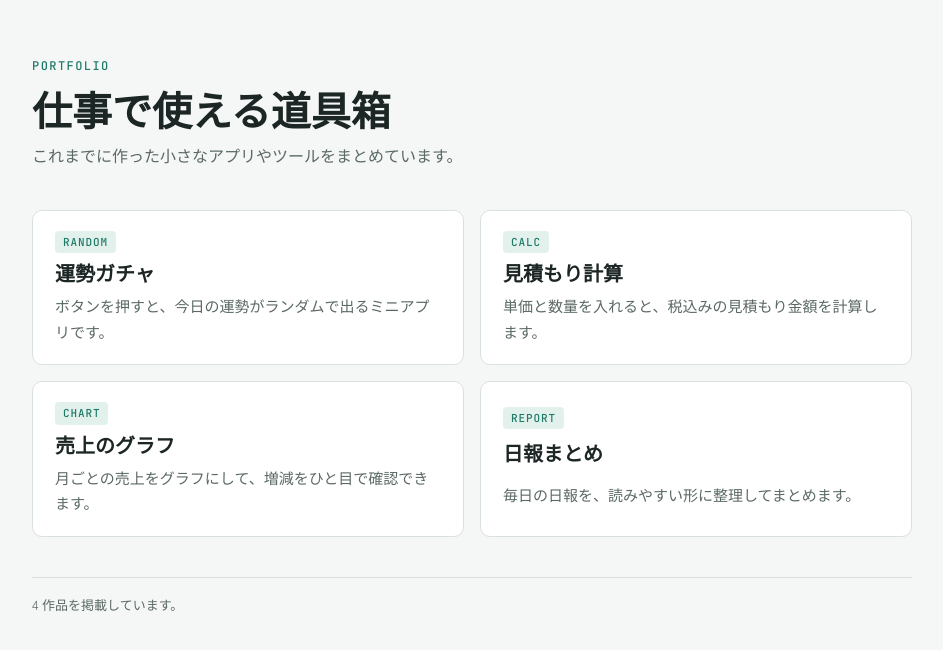
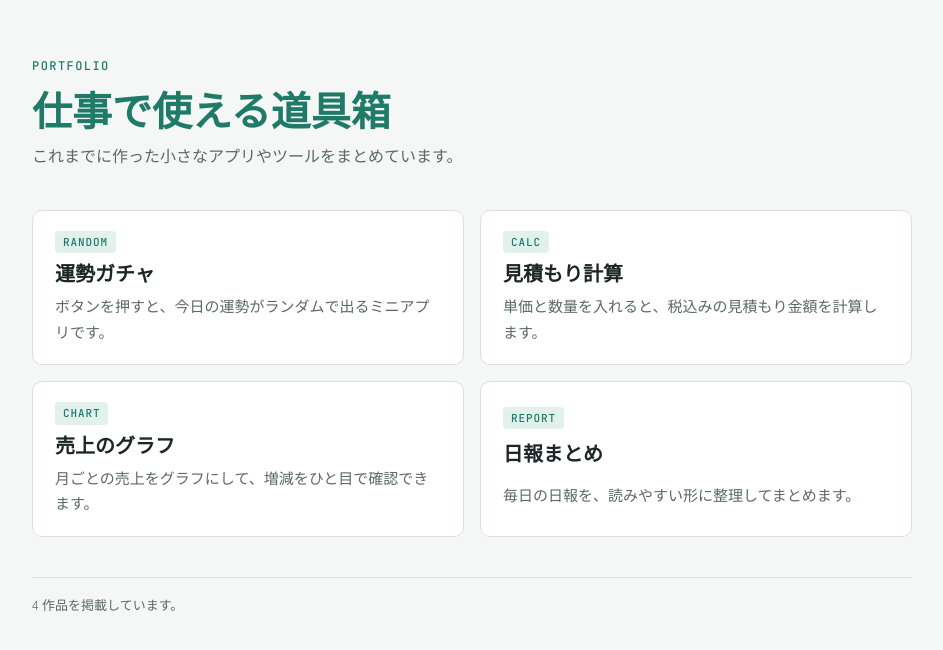
Before and after one commit to humiyan02/my-works, a plain HTML site: page public/index.html in a window 1280 px wide. Shown: the whole page, without its empty margins (168-1111 px from the left). Drawn offline with Linux system fonts and the light colour scheme.

Commit message:
ポートフォリオの見出しの色を変える

```diff
--- a/public/index.html
+++ b/public/index.html
@@ -48,7 +48,7 @@
     font-family: var(--font-mono); font-size: 12px; letter-spacing: 0.12em;
     text-transform: uppercase; color: var(--accent); margin: 0;
   }
-  h1 { margin: 0; font-size: clamp(28px, 5vw, 40px); font-weight: 700; line-height: 1.25; text-wrap: balance; }
+  h1 { margin: 0; color: var(--accent); font-size: clamp(28px, 5vw, 40px); font-weight: 700; line-height: 1.25; text-wrap: balance; }
   .lead { margin: 0; color: var(--muted); max-width: 36em; }
   .grid { list-style: none; margin: 0; padding: 0; display: grid; grid-template-columns: repeat(2, minmax(0, 1fr)); gap: 16px; }
   @media (max-width: 600px) { .grid { grid-template-columns: 1fr; } .wrap { padding-block: 40px 56px; } }
```
